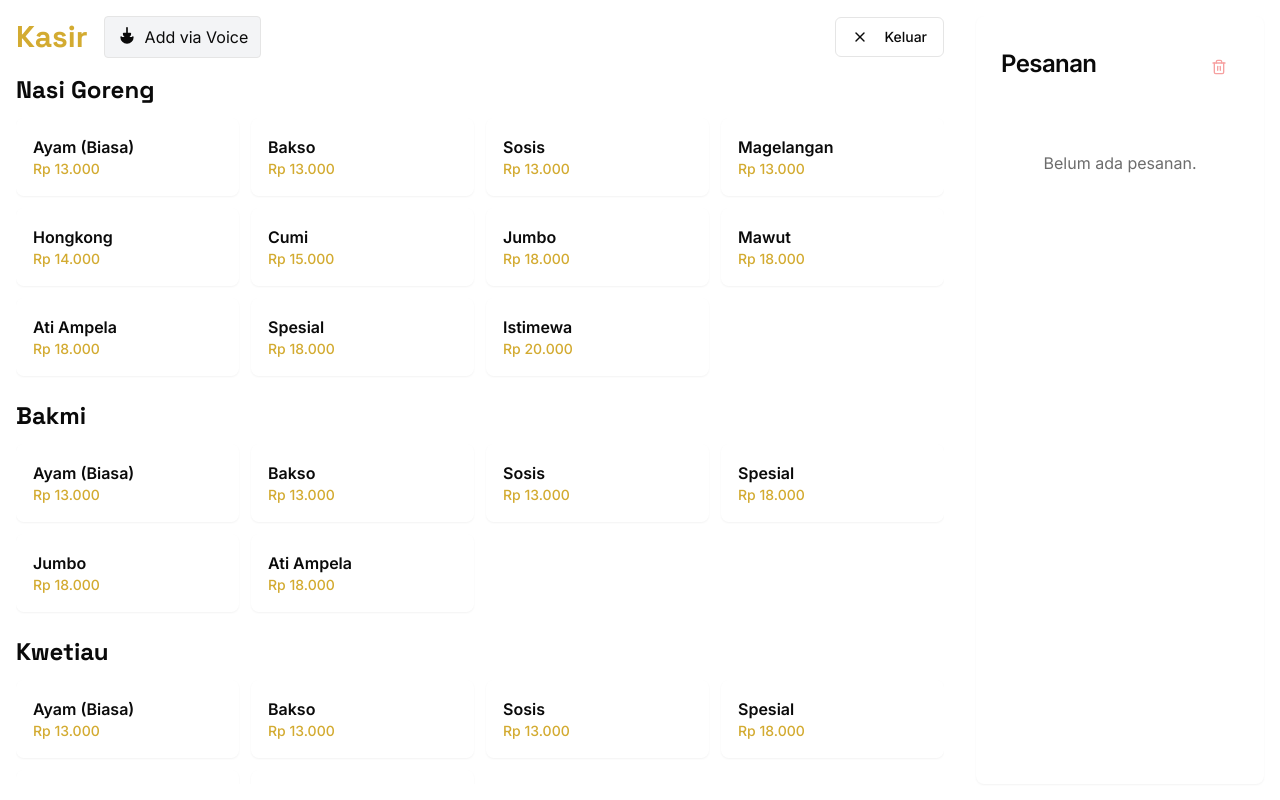
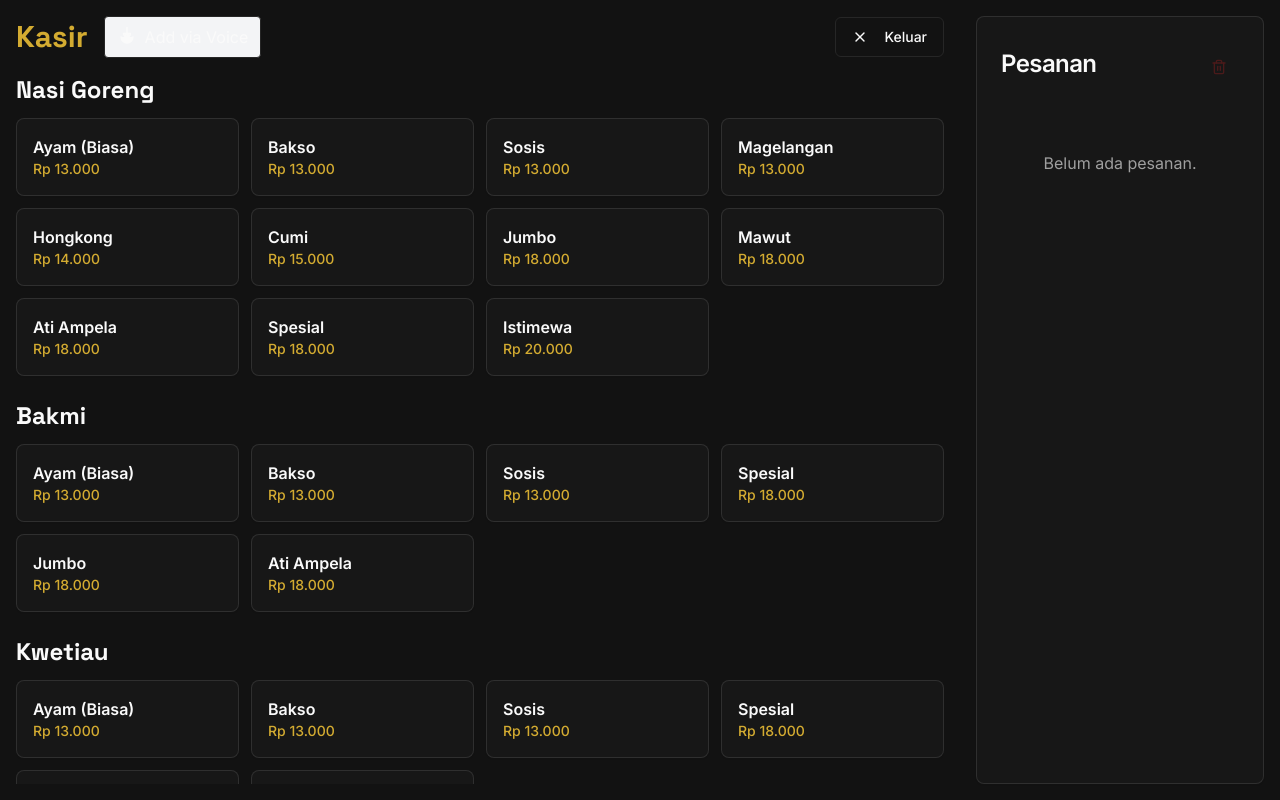
Before and after one commit to abdulbasid10053/studio, a Next.js app: page /cashier in a window 1280 px wide. Built offline with nearby package versions, Linux system fonts and the light colour scheme.

Commit message:
feat: implement admin dashboard client with menu, gallery, and settings management capabilities

```diff
--- a/src/app/admin/dashboard/dashboard-client.tsx
+++ b/src/app/admin/dashboard/dashboard-client.tsx
@@ -2,6 +2,7 @@
 
 import { useState, useTransition } from "react";
 import { useRouter } from "next/navigation";
+import Link from "next/link";
 import { saveMenuData, logoutAdmin, deleteFeedbackAction, toggleFeedbackApprovalAction, saveGalleryData, saveSettingsData } from "@/app/admin/actions";
 import { FeedbackData } from "@/lib/feedback-service";
 import { GalleryItem } from "@/lib/gallery-service";
@@ -111,7 +112,7 @@ export function DashboardClient({ initialMenu, initialFeedback, initialGallery,
       {/* Header */}
       <header className="sticky top-0 z-10 bg-card/95 backdrop-blur border-b border-border">
         <div className="max-w-5xl mx-auto px-4 py-4 flex items-center justify-between">
-          <div className="flex items-center gap-3">
+          <Link href="/" className="flex items-center gap-3 hover:opacity-80 transition-opacity">
             <div className="w-9 h-9 bg-orange-500/10 border border-orange-500/20 rounded-xl flex items-center justify-center">
               <ChefHat className="w-5 h-5 text-orange-400" />
             </div>
@@ -119,7 +120,7 @@ export function DashboardClient({ initialMenu, initialFeedback, initialGallery,
               <h1 className="font-bold text-foreground leading-none">Admin Dashboard</h1>
               <p className="text-xs text-muted-foreground mt-0.5">Muzar Eats — Panel Pengelola</p>
             </div>
-          </div>
+          </Link>
 
           <div className="flex items-center gap-3">
             {activeTab === "menu" && (
--- a/src/app/layout.tsx
+++ b/src/app/layout.tsx
@@ -141,7 +141,7 @@ export default function RootLayout({
       <body className={cn(inter.variable, spaceGrotesk.variable, 'font-body antialiased')} suppressHydrationWarning>
         <ThemeProvider
           attribute="class"
-          defaultTheme="system"
+          defaultTheme="dark"
           enableSystem
           disableTransitionOnChange
         >
--- a/src/components/footer.tsx
+++ b/src/components/footer.tsx
@@ -17,7 +17,7 @@ export function Footer() {
         <div>
           <h3 className="font-headline font-bold text-lg mb-2 text-foreground">Jam Operasional</h3>
           <p>Setiap hari: <strong>17.00 – 01.00 WIB</strong></p>
-          <p>Lokasi: <strong>Jl. KHA Dahlan No.7, Purworejo, Kec. Purworejo, Kabupaten Purworejo, Jawa Tengah 54183</strong></p>
+          <p>Lokasi: <strong><a href="https://maps.app.goo.gl/H7mqtXiNZ6cZnXSu7" target="_blank" rel="noopener noreferrer" className="hover:text-primary transition-colors">Jl. KHA Dahlan No.7, Purworejo, Kec. Purworejo, Kabupaten Purworejo, Jawa Tengah 54183</a></strong></p>
         </div>
         <div>
           <h3 className="font-headline font-bold text-lg mb-2 text-foreground">Ikuti & Kunjungi</h3>
```
